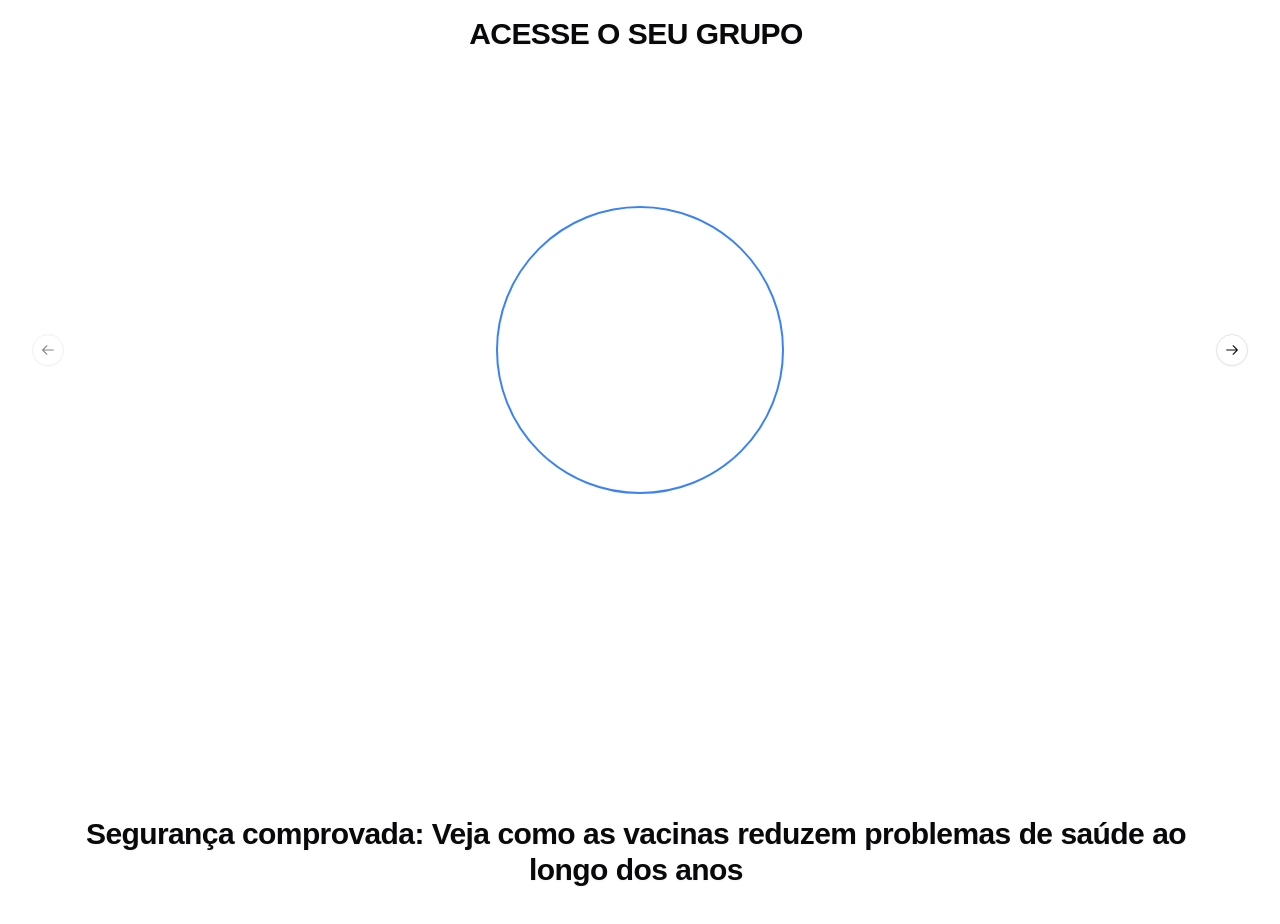
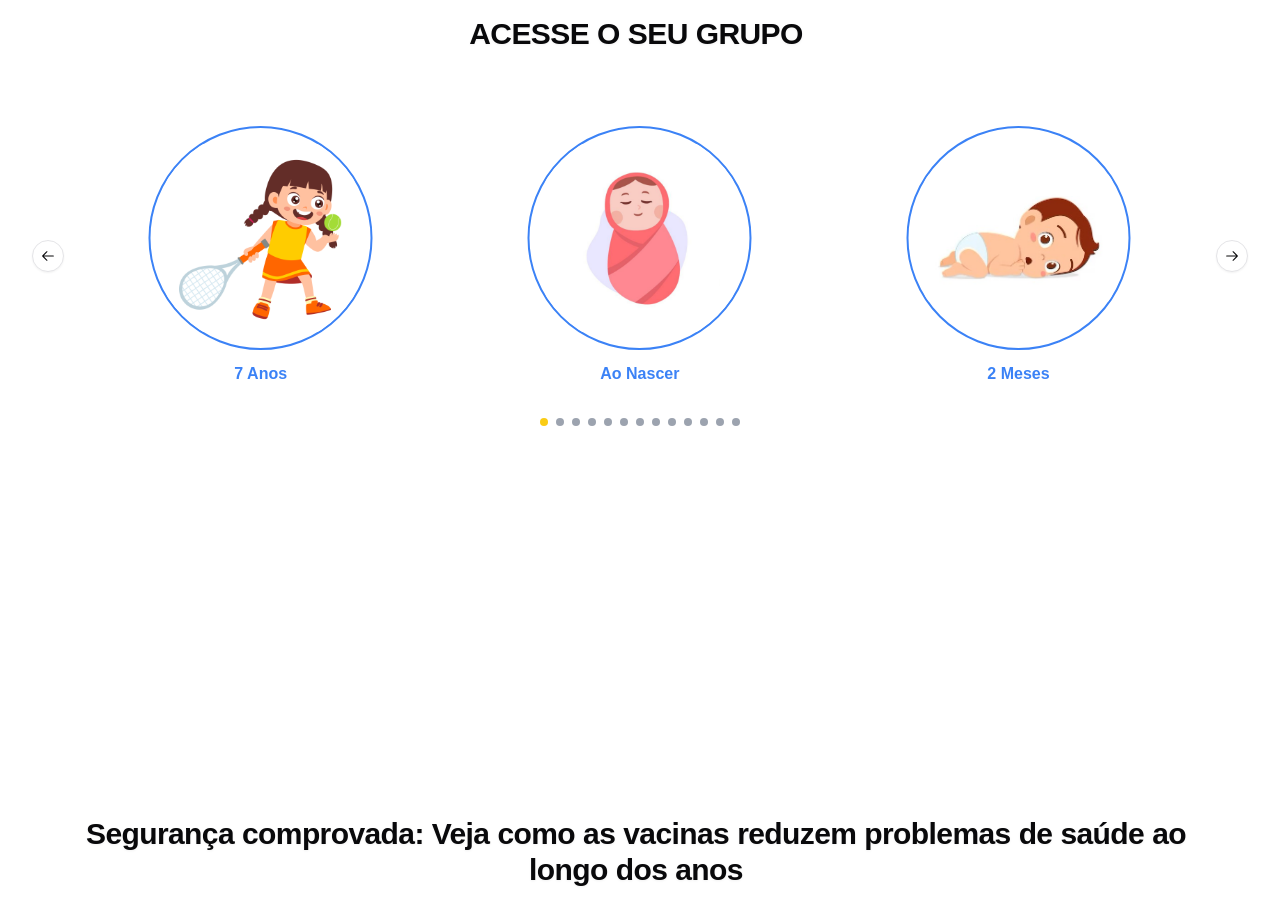
Before and after one commit to viniciussilvabarros05/landing-page-enf, a Next.js app: page / in a window 1280 px wide. Shown: the part 1600-2524 px from the top of the page. Built offline with nearby package versions, Linux system fonts and the light colour scheme.

Commit message:
feat: add list dynamic of categories

```diff
--- a/src/components/profiles.tsx
+++ b/src/components/profiles.tsx
@@ -5,15 +5,34 @@ import {
   CarouselItem,
   CarouselPrevious,
   CarouselNext,
+  type CarouselApi,
 } from "./ui/carousel";
 import { Container } from "./ui/container";
 import WordPullUp from "./ui/word-pull-up";
-import { useRef } from "react";
+import { useEffect, useRef, useState } from "react";
 import { useInView } from "framer-motion";
 import BlurFade from "./ui/blur-fade";
+import { categories } from "@/utils/data";
 export const Profiles = () => {
   const ref = useRef(null);
+  const [api, setApi] = useState<CarouselApi>();
+  const [current, setCurrent] = useState(0);
+  const [count, setCount] = useState(0);
   const isInView = useInView(ref, { once: true });
+
+  useEffect(() => {
+    if (!api) {
+      return;
+    }
+
+    setCount(api.scrollSnapList().length);
+    setCurrent(api.selectedScrollSnap() + 1);
+
+    api.on("select", () => {
+      setCurrent(api.selectedScrollSnap() + 1);
+    });
+  }, [api]);
+
   return (
     <Container>
       <div ref={ref}>
@@ -25,21 +44,36 @@ export const Profiles = () => {
         )}
       </div>
       <BlurFade duration={0.3} delay={0.3} inView>
-        <Carousel className="mt-40">
+        <Carousel className="mt-20" opts={{ loop: true }} setApi={setApi}>
           <CarouselContent>
-            <CarouselItem className="">
-              <div className="border-blue-500 border-2 size-72 rounded-full m-auto"></div>
-            </CarouselItem>
-            <CarouselItem>
-              <div className="border-blue-500 border-2 size-72 rounded-full m-auto"></div>
-            </CarouselItem>
-            <CarouselItem>
-              <div className="border-blue-500 border-2 size-72 rounded-full m-auto"></div>
-            </CarouselItem>
+            {categories.map((category) => {
+              return (
+                <CarouselItem className="basis-1/3 flex items-center justify-center flex-col gap-3">
+                  <div className="border-blue-500 border-2 size-56 rounded-full m-auto overflow-hidden p-4">
+                    <img src={category.img} className="w-full h-full object-contain"/>
+                  </div>
+                  <p className="text-md text-blue-500 font-semibold capitalize">{category.label}</p>
+                </CarouselItem>
+              );
+            })}
           </CarouselContent>
           <CarouselPrevious />
           <CarouselNext />
         </Carousel>
+
+        <div className="my-8 flex gap-2 mx-auto w-fit">
+          {Array.from({ length: count }, (_, index) => index).map(
+            (point, index) => {
+              return (
+                <div
+                  className={`size-2 rounded-full transition-all duration-300 ${
+                    index + 1 == current ? "bg-yellow-400" : "bg-gray-400"
+                  }`}
+                ></div>
+              );
+            }
+          )}
+        </div>
       </BlurFade>
     </Container>
   );
```
